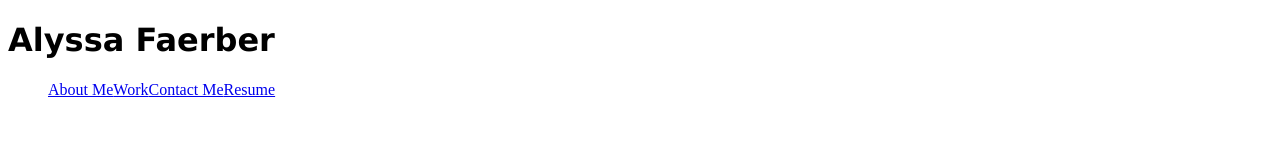
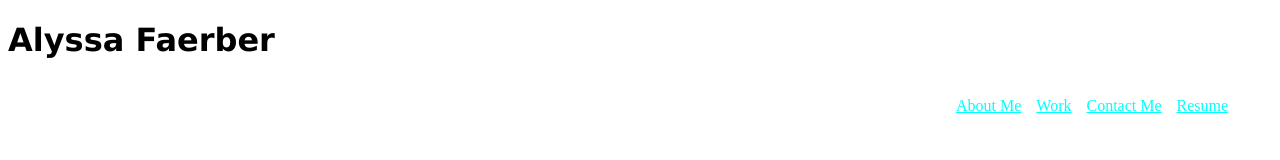
Before and after one commit to afaerber13/Alyssa-Faerber-Portfolio, a plain HTML site: page index.html in a window 1280 px wide. Drawn offline with Linux system fonts and the light colour scheme.

Commit message:
moved list items to right side of page

```diff
--- a/assets/css/style.css
+++ b/assets/css/style.css
@@ -11,13 +11,19 @@
     display: flex;
     align-items: center;
     justify-content: center;
+    position: sticky
     top: 0;
     cursor: pointer;
 }
 
 .nav-list{
-    width: 80%;
+    width: 25%;
     display: flex;
-    align-items: right;
     list-style-type: none;
+    float: right;
 }
+
+.nav-list li a {
+    color:aqua;
+    margin-right: 15px;
+}
```
